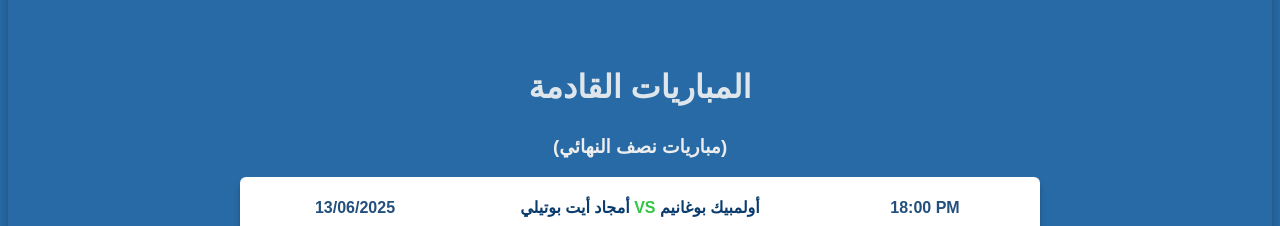
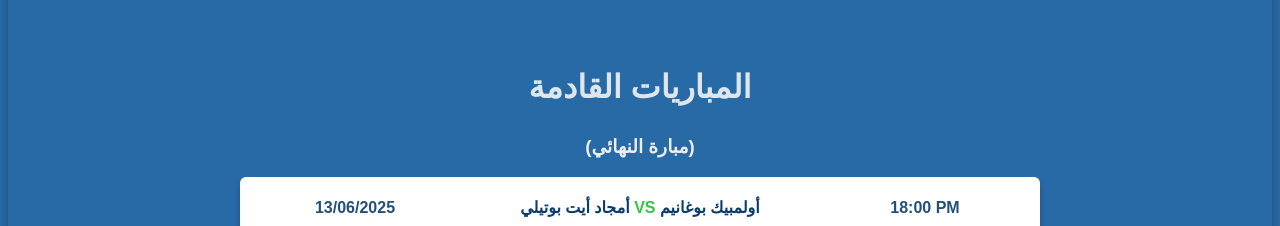
Before and after one commit to 1MhDjant23/foot-boughanim, a React (Vite) app: page / in a window 1280 px wide. Shown: the part 2880-3106 px from the top of the page. Built offline with nearby package versions, Linux system fonts and the light colour scheme.

Commit message:
Update Schedule.jsx final

```diff
--- a/src/components/Schedule.jsx
+++ b/src/components/Schedule.jsx
@@ -13,7 +13,7 @@
   return (
     <section className="schedule" id="schedule">
       <h2>المباريات القادمة</h2>
-      <h3>(مباريات نصف النهائي)</h3>
+      <h3>(مبارة النهائي)</h3>
       <div className="schedule-table">
         {matches.map((match, index) => (
           <div className="match-row" key={index}>
```
